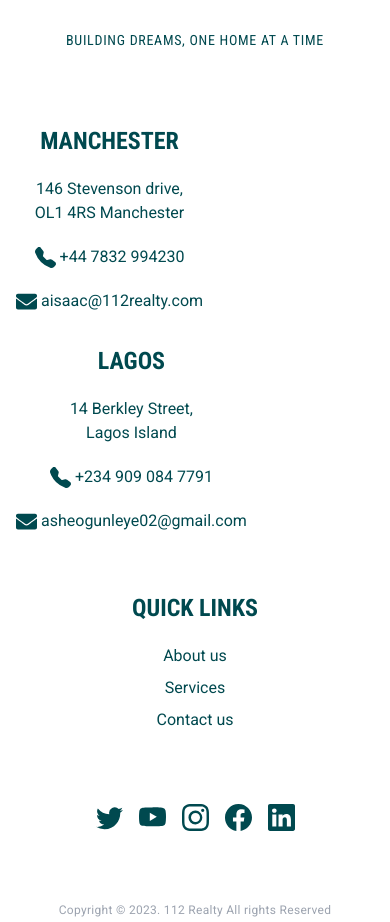
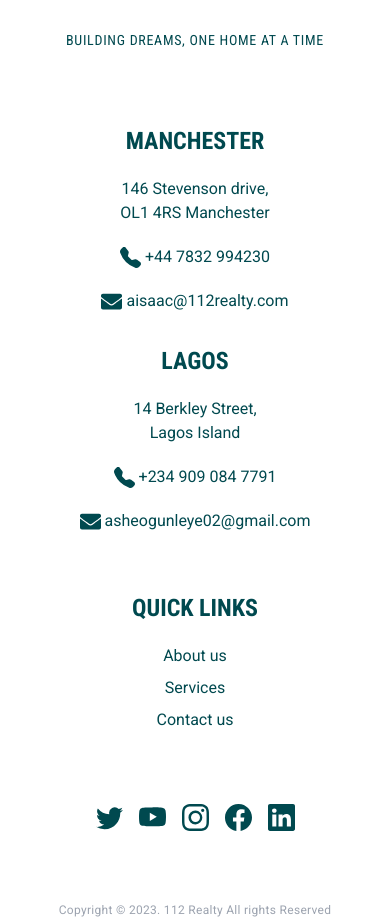
Before and after one commit to Toluwaa-o/112-Realty-Website, a Next.js app: page / in a window 390 px wide. Shown: the part 8161-9083 px from the top of the page. Built offline with nearby package versions, Linux system fonts and the light colour scheme.

Commit message:
alignment

```diff
--- a/app/components/Footer/Location.js
+++ b/app/components/Footer/Location.js
@@ -10,7 +10,7 @@ const roboto_condensed = Roboto_Condensed({
 
 export default function Location() {
   return (
-    <span className="flex justify-between flex-col gap-8 md:flex-row items-start">
+    <span className="flex justify-between flex-col gap-8 md:flex-row items-center md:items-start">
       <span className="flex flex-col gap-5">
       <h3 className={`${roboto_condensed.className} uppercase text-2xl`}>
         Manchester
--- a/app/components/Main/SlideShowSection.js
+++ b/app/components/Main/SlideShowSection.js
@@ -21,7 +21,7 @@ export default function SlideShowSection() {
       <span className="h-[100%] absolute bg-[#214469] w-[100%] opacity-50"></span>
       <h1 className="text-[4.2rem] custom_fadeIn z-20 uppercase leading-[1em] md:text-[10rem] md:font-extrabold md:tracking-widest">112 Realty</h1>
       <span className="flex custom_fadeIn flex-col gap-2 z-20">
-        <h3 className="uppercase text-2xl items-center md:text-3xl md:font-semibold w-[40%] m-auto">
+        <h3 className="uppercase text-2xl items-center md:text-3xl md:font-semibold w-[65%] md:w-[40%] m-auto">
           Building Dreams, One Home at a Time
         </h3>
         <span className="w-[25vw] h-[3px] m-auto bg-[#F7FAFD]"></span>
```
